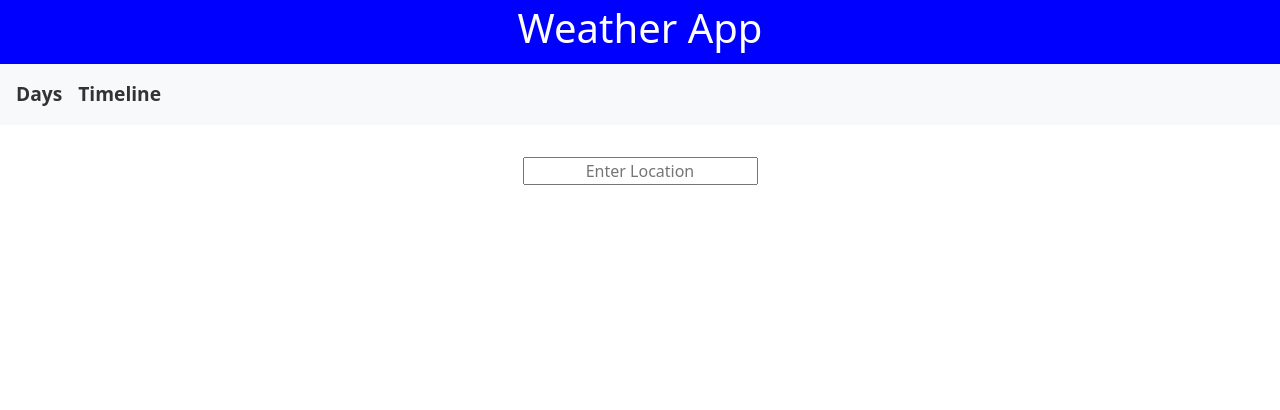
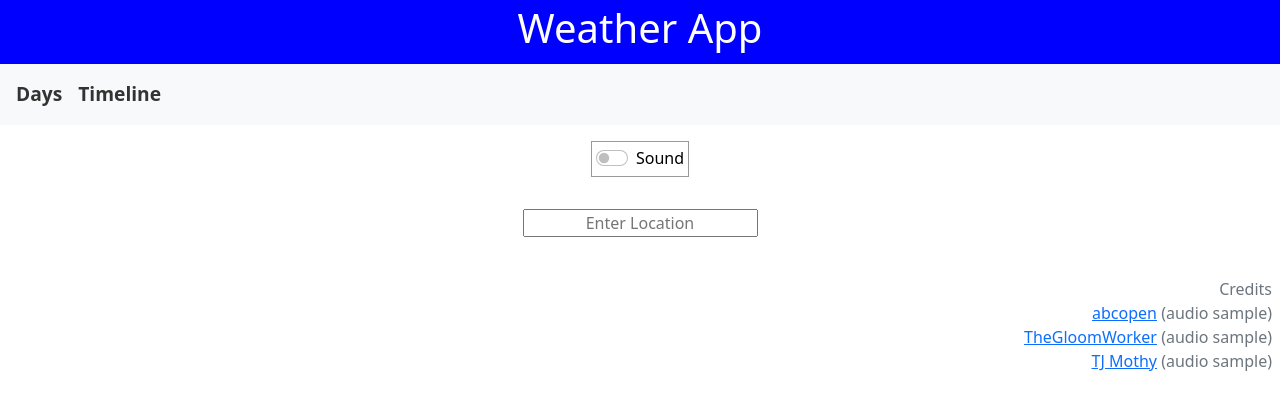
Before and after one commit to ElSammen/weather-api, a React (Create React App) app in the folder weather/: page / in a window 1280 px wide. Shown: the top 410 px of the page. Built offline with nearby package versions, Linux system fonts and the light colour scheme; no server answers.

Commit message:
Sound fixes + more sound effects + avg cloudiness details fix

```diff
--- a/weather/src/App.js
+++ b/weather/src/App.js
@@ -10,12 +10,14 @@ import soundList from './data/soundList.json' ;
 import Timeline from './views/timeline.jsx';
 import { ApiClient } from './apiClient';
 import MyNavbar from './components/navbar';
-import LocationInput from './components/locationInput';
+import SoundToggleInput from './components/toggleInput';
+import LocationInput from './components/textInput';
 
 export default function App() {
 	const [data, changeData] = useState(null) ; // Raw weather data
 	const [dailyData, changeDailyData] = useState(null) ; // Processed data
-	const [id, changeId] = useState('') ; // Current sound effect
+	const [soundId, changeSoundId] = useState('') ; // Current sound effect
+	const [soundEnabled, changeSoundEnabled] = useState(false) ; // Current sound effect
 
 	// Initialisation
 	useEffect(() => {
@@ -31,7 +33,7 @@ export default function App() {
 	}
 
 	function playSound(val) {
-		changeId(val) ;
+		changeSoundId(val) ;
 	}
 
 	return (
@@ -46,7 +48,11 @@ export default function App() {
 				<main>
 
 					<div className='d-flex justify-content-center'>
-						<LocationInput setLocation={getDataForLocation} />
+						<SoundToggleInput setValueExternal={changeSoundEnabled} />
+					</div>
+
+					<div className='d-flex justify-content-center'>
+						<LocationInput setValueExternal={getDataForLocation} />
 					</div>
 
 					<Routes>
@@ -68,7 +74,14 @@ export default function App() {
 				</main>
 			</Container>
 
-			<SoundManager soundList={soundList} id={id} />
-    </div>
+			<SoundManager soundList={soundList} soundId={soundId} soundEnabled={soundEnabled} />
+
+			<footer className="footer text-end p-2 text-secondary">
+				Credits<br />
+				<a href="https://freesound.org/people/abcopen/">abcopen</a> (audio sample)<br />
+				<a href="https://freesound.org/people/TheGloomWorker/">TheGloomWorker</a> (audio sample)<br />
+				<a href="https://freesound.org/people/TJ%20Mothy/">TJ Mothy</a>  (audio sample)<br />
+			</footer>
+		</div>
   );
 }
--- a/weather/src/components/locationInput.css
+++ /dev/null
@@ -1,3 +0,0 @@
-.location-input {
-	margin-bottom: 32px ;
-}
--- a/weather/src/components/locationInput.js
+++ /dev/null
@@ -1,24 +0,0 @@
-import { useState } from "react";
-import "./locationInput.css"
-
-export default function LocationInput({setLocation}) {
-
-  const [locationValue, setLocationValue] = useState('')
-
-  const searchLocation = (event) => {
-    if (event.key === 'Enter') {
-      setLocation(locationValue) ;
-      setLocationValue('');
-    }
-  }
-
-	return (
-		<div className="location-input">
-  		<input value={locationValue}
-				onChange={event => setLocationValue(event.target.value)}
-				onKeyDown={searchLocation}
-				placeholder='Enter Location'
-			/>
-  	</div>
-	)
- }
--- a/weather/src/components/navbar.css
+++ b/weather/src/components/navbar.css
@@ -1,7 +1,7 @@
 .navbar {
 	padding-left: 8px ;
 	padding-right: 8px ;
-	margin-bottom: 32px;
+	margin-bottom: 16px;
 	color: black;
 }
 .nav-link {
--- /dev/null
+++ b/weather/src/components/textInput.css
@@ -0,0 +1,3 @@
+.text-input {
+	margin-bottom: 32px ;
+}
--- /dev/null
+++ b/weather/src/components/textInput.js
@@ -0,0 +1,23 @@
+import { useState } from "react";
+import "./textInput.css"
+
+export default function TextInput({setValueExternal}) {
+  const [value, changeValue] = useState('') ;
+
+  const handleKeyDown = (event) => {
+    if (event.key === 'Enter') {
+      setValueExternal(value) ;
+      changeValue('');
+    }
+  }
+
+	return (
+		<div className="text-input">
+  		<input value={value}
+				onChange={event => changeValue(event.target.value)}
+				onKeyDown={handleKeyDown}
+				placeholder='Enter Location'
+			/>
+  	</div>
+	)
+ }
--- /dev/null
+++ b/weather/src/components/toggleInput.css
@@ -0,0 +1,8 @@
+.toggle-input {
+	margin-bottom: 32px ;
+	color: black;
+	background: white ;
+	padding: 4px;
+	border: 1px solid #999;
+	user-select: none;
+}
--- /dev/null
+++ b/weather/src/components/toggleInput.js
@@ -0,0 +1,17 @@
+import "./toggleInput.css"
+import { Form } from "react-bootstrap";
+
+export default function ToggleInput({setValueExternal}) {
+
+  const handleToggle = (event) => {
+		console.log(event.target.checked);
+    setValueExternal(event.target.checked) ;
+  }
+
+	return (
+		<div className="toggle-input">
+			<Form.Switch id="toggleinput-form-switch" size="md" label="Sound"
+				onChange={handleToggle}></Form.Switch>
+  	</div>
+	)
+ }
--- a/weather/src/components/weatherCardSummary.js
+++ b/weather/src/components/weatherCardSummary.js
@@ -61,7 +61,7 @@ export default function SummaryData({data}) {
 					<div>Min visibility: {minVisibility}{minVisibilityUnits}</div>
 				</div>
 				<div>
-					<div>Avg cloudiness: {data.maxValues.cloudiness}%</div>
+					<div>Avg cloudiness: {data.meanValues.cloudiness}%</div>
 				</div>
 			</Popup>
 		</>
--- a/weather/src/data/soundList.json
+++ b/weather/src/data/soundList.json
@@ -1,5 +1,23 @@
 {
 	"light rain": {
 		"filename": "476202__thegloomworker__rain-drips.mp3", "isLooped": true
+	},
+	"moderate rain": {
+		"filename": "476202__thegloomworker__rain-drips.mp3", "isLooped": true
+	},
+	"overcast clouds": {
+		"filename": "92734__tj-mothy__slow-sad-tones.wav", "isLooped": true
+	},
+	"scattered clouds": {
+		"filename": "92734__tj-mothy__slow-sad-tones.wav", "isLooped": true
+	},
+	"broken clouds": {
+		"filename": "92734__tj-mothy__slow-sad-tones.wav", "isLooped": true
+	},
+	"few clouds": {
+		"filename": "92734__tj-mothy__slow-sad-tones.wav", "isLooped": true
+	},
+	"clear sky": {
+		"filename": "166218__abcopen__whip-birds.ogg", "isLooped": true
 	}
 }
--- a/weather/src/utils/soundManager.js
+++ b/weather/src/utils/soundManager.js
@@ -1,16 +1,15 @@
-import { useState, useEffect } from 'react' ;
+import { useState, useEffect, useRef } from 'react' ;
 import useSound from 'use-sound';
 
 export default function SoundManager(props) {
 	const [sounds, changeSounds] = useState({}) ;
-	const [stopSound, changeStopSound] = useState(null) ;
+	let prevStop = useRef(null) ;
+	let prevSound = useRef(null) ;
 	const opts = {
-		interrupt: true,
-		loop: sounds[props.id] ? sounds[props.id].isLooped : false
+		loop: sounds[props.soundId] ? sounds[props.soundId].isLooped : false,
+		soundEnabled: props.soundEnabled
 	} ;
-	const [play, {stop, sound}] = useSound('assets/sounds/' + (sounds[props.id] ? sounds[props.id].filename : 'empty.wav'), opts) ;
-	if (play) play() ;
-	if (sound) sound.fade(0.25, 1, 300);
+	const [play, {stop, sound}] = useSound('assets/sounds/' + (sounds[props.soundId] ? sounds[props.soundId].filename : 'empty.wav'), opts) ;
 
 	// Initialisation
 	useEffect(() => {
@@ -19,11 +18,17 @@ export default function SoundManager(props) {
 		}
 	}, [props.soundList]) ;
 
-	// Stop sound every time the sound effect changes
+	// Do fades in/out every time the sound effect changes
 	useEffect(() => {
-		changeStopSound(stop) ;
-		if (stopSound) stopSound() ;
-	}) ;
+		if (prevSound.current) prevSound.current.fade(1, 0, 800); // (fade out old)
+		const prevStopValue = prevStop.current ; // (preserve old stop function for setInterval())
+		if (prevStop.current) setInterval(prevStopValue, 1000) ; // (stop after 1 second in-case the fade leaves it running silent)
+		play() ; // (start new sound)
+		if (sound) sound.fade(0.2, 1, 800); // (fade in new)
+		prevStop.current = stop ;
+		prevSound.current = sound ;
 
-	return null ;
+	}, [play]) ;
+
+	return null ; // (nothing to render!)
 }
```
Also changed, not shown: 2 other files (tests, documents, lock files or other folders).
